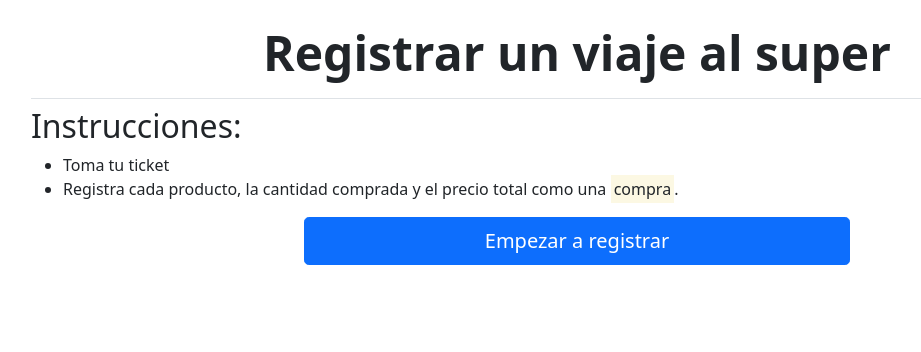
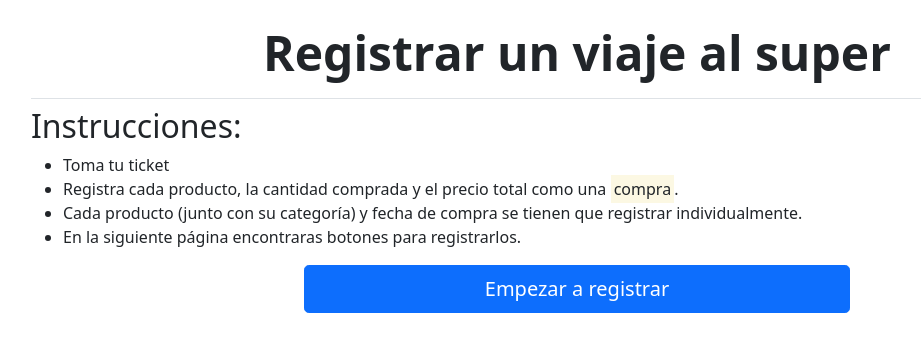
Before and after one commit to LuisMtzGarcia/Grocery_Shopping_Registry, a Django app: page /instructions/ in a window 1280 px wide. Shown: the part 58-410 px from the top of the page, without its empty margins (63-984 px from the left). Run offline with Django 4.2, Linux system fonts and the light colour scheme; the visitor is signed in with stand-in values (Sample User, id 1); some libraries are stand-ins or nearby versions.

Commit message:
Added more instructions in instructions page

```diff
--- a/shopping_registry/templates/shopping_registry/instrucciones_registro.html
+++ b/shopping_registry/templates/shopping_registry/instrucciones_registro.html
@@ -13,9 +13,20 @@
     Instrucciones:
 </h2>
     <ul>
-        <li>Toma tu ticket</li>
-        <li>Registra cada producto, la cantidad comprada y el precio total como
-            una <mark>compra</mark>.</li>
+        <li>
+            Toma tu ticket
+        </li>
+        <li>
+            Registra cada producto, la cantidad comprada y el precio total como
+            una <mark>compra</mark>.
+        </li>
+        <li>
+            Cada producto (junto con su categoría) y fecha de compra se tienen que
+            registrar individualmente.
+        </li>
+        <li>
+            En la siguiente página encontraras botones para registrarlos.
+        </li>
     </ul>
     <div class="d-grid gap-2 col-6 mx-auto">
         <a href="{% url 'shopping_registry:new_purchase' %}"
```
